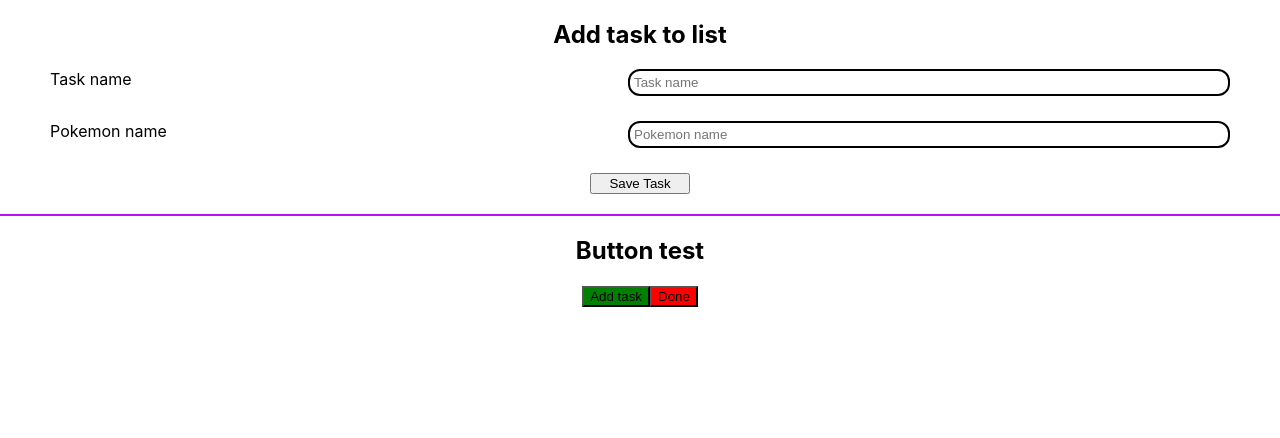
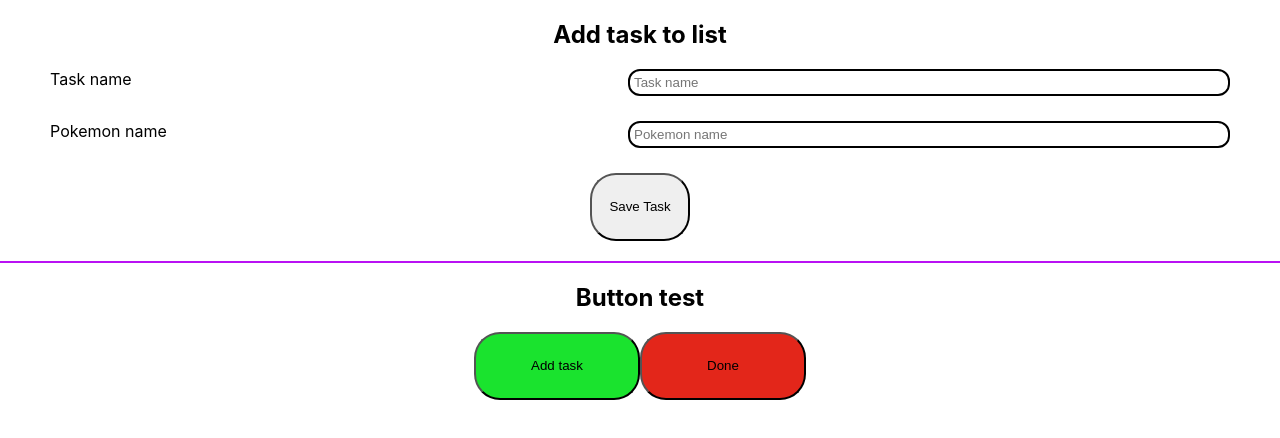
Before and after one commit to Inga-Helgadottir/ReactProjectWeek13, a React (Create React App) app: page / in a window 1280 px wide. Shown: the top 438 px of the page. Built offline with nearby package versions, Linux system fonts and the light colour scheme.

Commit message:
round buttons first draft

```diff
--- a/src/App.js
+++ b/src/App.js
@@ -3,13 +3,9 @@ import Button from "./components/Button.js";
 import Form from "./components/Form";
 
 function App() {
-  const red = {
-    backgroundColor: "red",
-  };
+  const red = {backgroundColor: "#E3261A"};
+  const green = {backgroundColor: "#1AE32E"};
 
-  const green = {
-    backgroundColor: "green",
-  };
 
   return (
     <div className="App">
@@ -17,7 +13,7 @@ function App() {
 
       <h2>Button test</h2>
       <Button name="Add task" color={green} />
-      <Button name="Done" color={red} />
+      <Button name="Done" color={red}  />
     </div>
   );
 }
--- a/src/components/Button.js
+++ b/src/components/Button.js
@@ -3,7 +3,7 @@ import React from 'react'
 
 const button = ({name, color}) => {
   return (
-    <button style={color} className="myButton">{name}</button>
+    <button style={color} className="myButton" >{name}</button>
   )
 }
 
--- a/src/styles/App.css
+++ b/src/styles/App.css
@@ -37,6 +37,11 @@
   }
 }
 
-/* .myButton {
-
-} */
+.myButton {
+  width: 166px;
+  height: 68px;
+  top: 221px;
+  left: 413px;
+  radius: 26px;
+  border-radius: 26px;
+}
```
